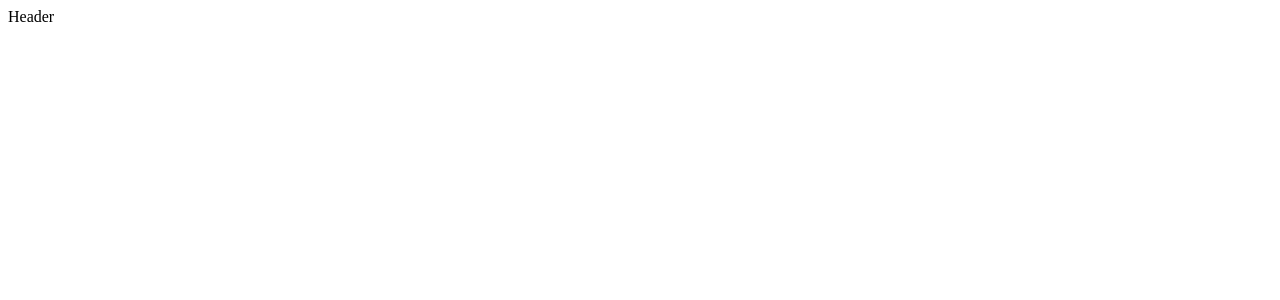
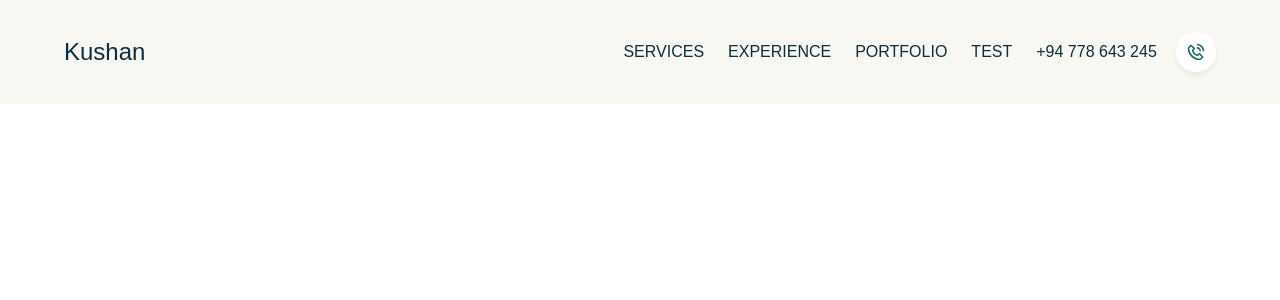
Before and after one commit to kushandesilva59/Portfolio---React, a React (Vite) app: page / in a window 1280 px wide. Shown: the top 300 px of the page. Built offline with nearby package versions, Linux system fonts and the light colour scheme.

Commit message:
create header and styled it

```diff
--- a/index.html
+++ b/index.html
@@ -4,7 +4,7 @@
     <meta charset="UTF-8" />
     <link rel="icon" type="image/svg+xml" href="/vite.svg" />
     <meta name="viewport" content="width=device-width, initial-scale=1.0" />
-    <title>Vite</title>
+    <title>Kush's Portfolio</title>
   </head>
   <body>
     <div id="root"></div>
--- a/src/App.jsx
+++ b/src/App.jsx
@@ -1,11 +1,15 @@
 import Header from "./components/header/Header";
+import css from "./styles/app.module.scss"
+
 
 const App = () => {
   //don't forget to add font link in index.html
 
 
 
-  return  <Header />;
+  return  <div className={`bg-primary ${css.container}`}>
+      < Header/>
+  </div>;
 };
 
 export default App;
--- a/src/components/header/Header.jsx
+++ b/src/components/header/Header.jsx
@@ -1,10 +1,29 @@
 import React from 'react'
 import css from './Header.module.scss'
+import {BiPhoneCall} from 'react-icons/bi'
+
 
 const Header = () => {
-  return (
-    <div>Header</div>
-  )
+    return (
+        <div className={`paddings ${css.wrapper}`}>
+            <div className={`flexCenter innerWidth ${css.container}`}>
+                <div className={css.name}>
+                    Kushan
+                </div>
+
+                <ul className={`flexCenter ${css.menu}`}>
+                    <li><a href="">Services</a></li>
+                    <li><a href="">Experience</a></li>
+                    <li><a href="">Portfolio</a></li>
+                    <li><a href="">Test</a></li>
+                    <li className={`flexCenter ${css.phone}`}>
+                        <p>+94 778 643 245 </p>
+                        <BiPhoneCall size={"40px"}/>
+                        </li>
+                </ul>
+            </div>
+        </div>
+    )
 }
 
 export default Header
--- a/src/components/header/Header.module.scss
+++ b/src/components/header/Header.module.scss
@@ -0,0 +1,54 @@
+@import '../../styles/contants.scss';
+
+.wrapper{
+    position: relative;
+    z-index: 99;
+    opacity: 1;
+    transform: none;
+    position: sticky;
+    top: 0;
+    transition: all 300ms ease;
+
+    .container{
+        position: relative;
+        justify-content: space-between;
+        font-weight: 500;
+
+        .name{
+            font-size: 1.5rem;
+            font-weight: 500;
+        }
+
+        .menu{
+            text-transform: uppercase;
+            font-size: 1rem;
+            list-style: none;
+            gap: 1.5rem;
+            cursor: pointer;
+
+            li{
+                a{
+                    color: inherit;
+                    text-decoration: none;
+                }
+
+                &:hover{
+                    color: $secondary;
+                }
+            }
+
+            .phone{
+                gap: 1.2rem;
+                flex-wrap: wrap;
+
+                svg{
+                    color: $secondary;
+                    padding: 10px;
+                    background: white;
+                    border-radius: 999px;
+                    box-shadow: 0 4px 4px rgba(0, 0, 0, 0.05);
+                }
+            }
+        }
+    }
+}
--- a/src/main.jsx
+++ b/src/main.jsx
@@ -1,6 +1,8 @@
 import React from 'react'
 import ReactDOM from 'react-dom/client'
 import App from './App'
+import './styles/index.css'
+import './styles/global.scss'
 
 ReactDOM.createRoot(document.getElementById('root')).render(
   <React.StrictMode>
--- /dev/null
+++ b/src/styles/app.module.scss
@@ -0,0 +1,7 @@
+@import './contants.scss';
+
+.container{
+    overflow-x: clip;
+    position: relative;
+    color: $primary;
+}
--- a/src/styles/index.css
+++ b/src/styles/index.css
@@ -1,6 +1,7 @@
-* {
-    margin: 0;
-    padding: 0;
-    box-sizing: border-box;
-    scroll-behavior: smooth;
-  }
+*{
+  margin: 0;
+  padding: 0;
+  box-sizing: border-box;
+  scroll-behavior: smooth;
+  font-family: "Eudoxus Sans", sans-serif;
+}
```
